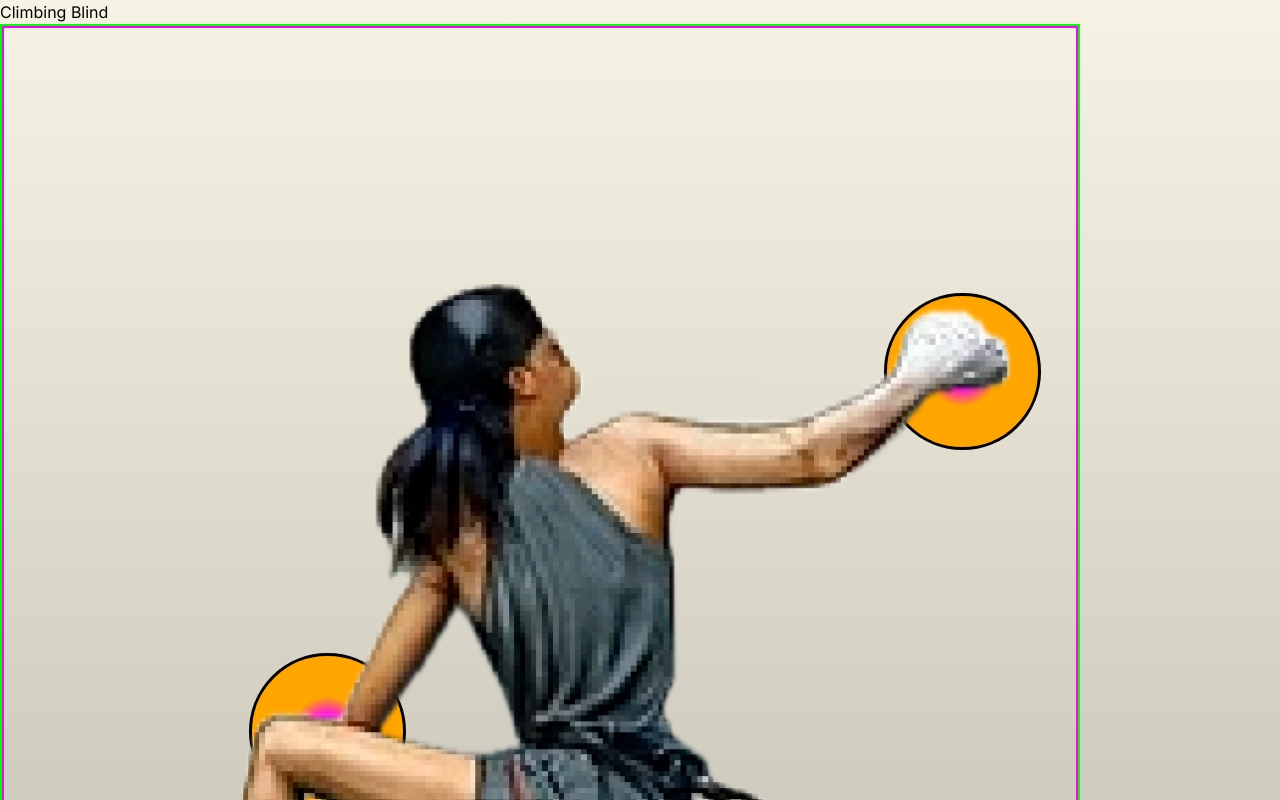
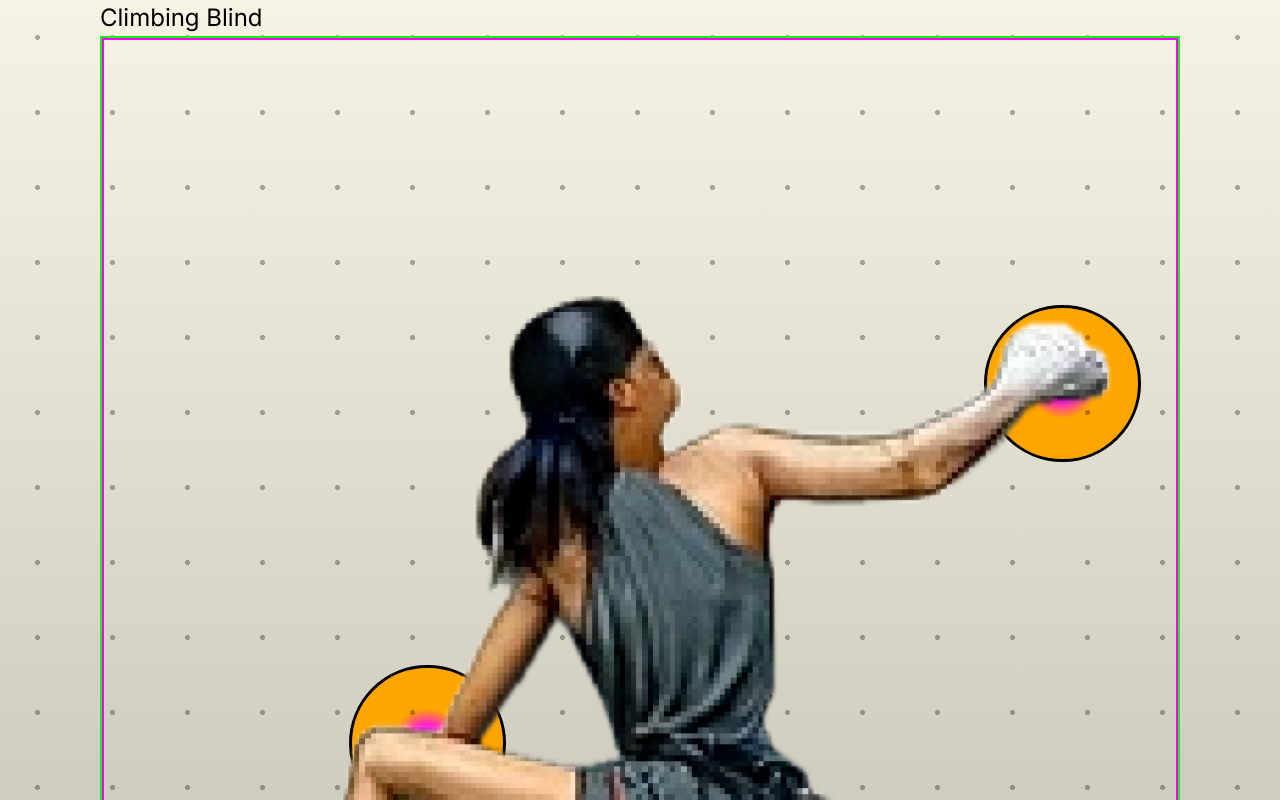
Before and after one commit to stubbornella/hold-guesser, a Next.js app: page /call in a window 1280 px wide. Shown: the top 800 px of the page. Built offline with nearby package versions, Linux system fonts and the light colour scheme.

Commit message:
adds bolt holes to the back wall

```diff
--- a/app/globals.css
+++ b/app/globals.css
@@ -27,8 +27,23 @@ html {
 }
 
 body {
+  margin: 0;
+  padding: 0;
+  font-family: sans-serif;
+  font-size: 1.5rem;
+  line-height: 1.5;
+  display: flex;
+  flex-direction: column;
+  align-items: center;
+  justify-content: center;
   min-height: 100vh;
+  background-image: repeating-radial-gradient(circle, rgba(0,0,0,.3) 0%, rgba(0,0,0,.3) 5%, transparent 5%, transparent 100%);
+  background-size: 75px 75px;
+}
 
+.wall {
+  min-height: 100vh;
+  min-height: 1vh;
 }
 
 .climber {
```
